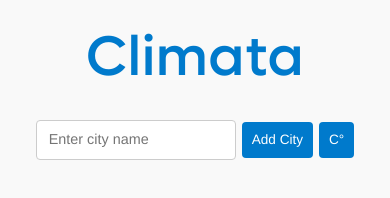
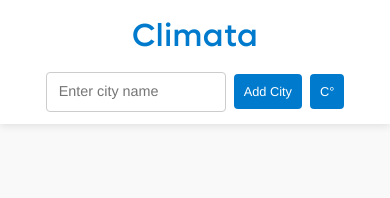
Before and after one commit to jasonsoprovich/odin-weather-app, a website built with webpack: page src/index.html in a window 390 px wide. Built offline with nearby package versions, Linux system fonts and the light colour scheme; no server answers.

Commit message:
feat: move logo and search into header section

```diff
--- a/src/index.html
+++ b/src/index.html
@@ -8,12 +8,13 @@
   </head>
 
   <body>
-    <div class="header-section">
-      <div class="logo-section">
+    <nav class="nav-header">
+      <div class="nav-container">
+        <div class="nav-logo">
           <h1 id="header-logo">Climata</h1>
         </div>
 
-      <div class="search-section">
+        <div class="nav-controls">
           <input
             type="text"
             id="search-city"
@@ -24,7 +25,10 @@
           <button type="button" id="global-units-btn">C°</button>
         </div>
       </div>
+    </nav>
 
+    <main class="main-content">
       <div id="city-cards-container"></div>
+    </main>
   </body>
 </html>
--- a/src/styles.css
+++ b/src/styles.css
@@ -60,7 +60,7 @@ body {
   display: flex;
   flex-direction: column;
   align-items: stretch;
-  padding: 1rem 0;
+  padding: 0;
   background-color: var(--color-bg);
 }
 
@@ -129,55 +129,76 @@ ul {
   list-style: none;
 }
 
-/* Header section styling */
-.header-section {
+/* Navigation header styling */
+.nav-header {
   width: 100%;
-  display: flex;
-  flex-direction: column;
-  align-items: center;
+  background-color: var(--card-bg);
+  box-shadow: 0 2px 8px var(--card-shadow);
+  position: sticky;
+  top: 0;
+  z-index: 100;
   margin-bottom: 30px;
-  padding: 0 20px;
 }
 
-.logo-section {
-  text-align: center;
-  margin-bottom: 20px;
+.nav-container {
+  max-width: 1400px;
+  margin: 0 auto;
+  padding: 15px 20px;
+  display: flex;
+  justify-content: space-between;
+  align-items: center;
+  gap: 20px;
+}
+
+.nav-logo {
+  flex-shrink: 0;
 }
 
 #header-logo {
   font-family: 'Lufga Medium', sans-serif;
-  font-size: 3.5rem;
+  font-size: 2.5rem;
   font-weight: normal;
   color: var(--color-accent);
   margin: 0;
   letter-spacing: 0.5px;
 }
 
-.search-section {
+.nav-controls {
   display: flex;
   align-items: center;
-  gap: 10px;
-  justify-content: center;
-  flex-wrap: nowrap;
-  min-width: 0;
+  gap: 12px;
+  flex-shrink: 0;
 }
 
-.search-section label {
-  font-weight: 500;
-  white-space: nowrap;
+.nav-controls input {
+  min-width: 200px;
+  max-width: 300px;
+  padding: 8px 12px;
+  border: 1px solid var(--input-border);
+  border-radius: 4px;
+  font-size: 0.9rem;
 }
 
-.search-section input {
-  min-width: 200px;
-  max-width: 300px;
-  flex: 1;
-  padding: 8px 12px;
+.nav-controls button {
+  padding: 8px 16px;
+  background-color: var(--color-accent);
+  color: var(--button-text);
+  border: none;
+  border-radius: 4px;
+  cursor: pointer;
+  font-size: 0.9rem;
+  white-space: nowrap;
+  transition: background-color 0.2s ease;
 }
 
-.search-section button {
-  padding: 8px 16px;
-  white-space: nowrap;
-  flex-shrink: 0;
+.nav-controls button:hover {
+  opacity: 0.9;
+}
+
+/* Main content area */
+.main-content {
+  flex: 1;
+  width: 100%;
 }
 
 /* Card grid layout */
@@ -185,7 +206,7 @@ ul {
   display: grid;
   grid-template-columns: repeat(auto-fit, 350px);
   gap: 20px;
-  padding: 0 20px 20px 20px;
+  padding: 0 20px 40px 20px;
   max-width: 1400px;
   margin: 0 auto;
   width: 100%;
@@ -573,28 +594,40 @@ ul {
 
 /* Responsive adjustments */
 @media (max-width: 768px) {
-  .header-section {
-    padding: 0 15px;
-    margin-bottom: 20px;
+  .nav-container {
+    flex-direction: column;
+    gap: 15px;
+    padding: 15px;
   }
 
-  .search-section {
-    gap: 8px;
+  .nav-logo {
+    text-align: center;
   }
 
-  .search-section input {
-    min-width: 150px;
-    max-width: 250px;
+  #header-logo {
+    font-size: 2.2rem;
   }
 
-  .search-section button {
+  .nav-controls {
+    width: 100%;
+    justify-content: center;
+    gap: 10px;
+  }
+
+  .nav-controls input {
+    min-width: 150px;
+    max-width: 200px;
+    flex: 1;
+  }
+
+  .nav-controls button {
     padding: 8px 12px;
-    font-size: 0.9rem;
+    font-size: 0.85rem;
   }
 
   #city-cards-container {
     grid-template-columns: repeat(auto-fit, 320px);
-    padding: 0 15px 15px 15px;
+    padding: 0 15px 30px 15px;
     gap: 15px;
   }
 
@@ -644,28 +677,34 @@ ul {
 }
 
 @media (max-width: 480px) {
-  .search-section {
-    gap: 6px;
+  .nav-container {
+    padding: 12px;
+    gap: 12px;
   }
 
-  .search-section input {
+  #header-logo {
+    font-size: 2rem;
+  }
+
+  .nav-controls {
+    gap: 8px;
+    flex-wrap: wrap;
+  }
+
+  .nav-controls input {
     min-width: 120px;
-    max-width: 200px;
+    max-width: 180px;
     font-size: 0.9rem;
   }
 
-  .search-section button {
+  .nav-controls button {
     padding: 8px 10px;
-    font-size: 0.85rem;
-  }
-
-  .header-section {
-    padding: 0 12px;
+    font-size: 0.8rem;
   }
 
   #city-cards-container {
     grid-template-columns: 1fr;
-    padding: 0 12px 12px 12px;
+    padding: 0 12px 25px 12px;
   }
 
   .city-card {
@@ -728,6 +767,18 @@ ul {
 }
 
 @media (min-width: 769px) {
+  .nav-container {
+    padding: 20px;
+  }
+
+  #header-logo {
+    font-size: 2.8rem;
+  }
+
+  .nav-controls input {
+    min-width: 220px;
+  }
+
   .city-card {
     width: 320px;
     height: 450px;
@@ -736,7 +787,7 @@ ul {
   #city-cards-container {
     grid-template-columns: repeat(auto-fit, 320px);
     gap: 20px;
-    padding: 0 20px 20px 20px;
+    padding: 0 20px 40px 20px;
   }
 
   .current-temp {
```
Lines whose indentation alone changed are shown as unchanged.
